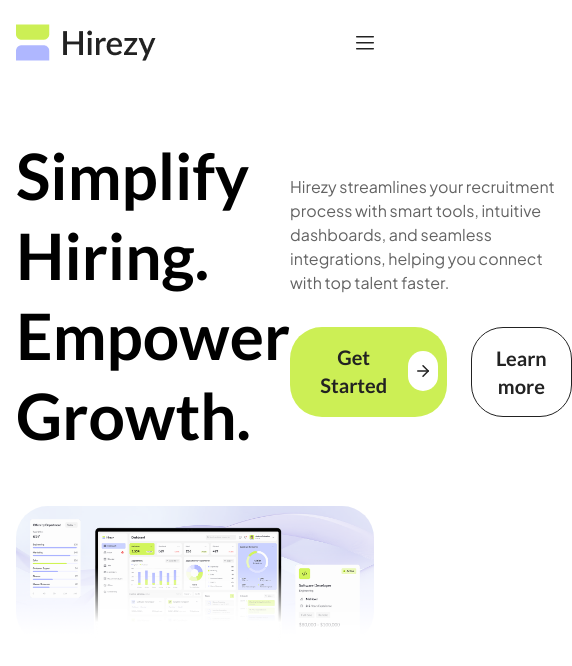
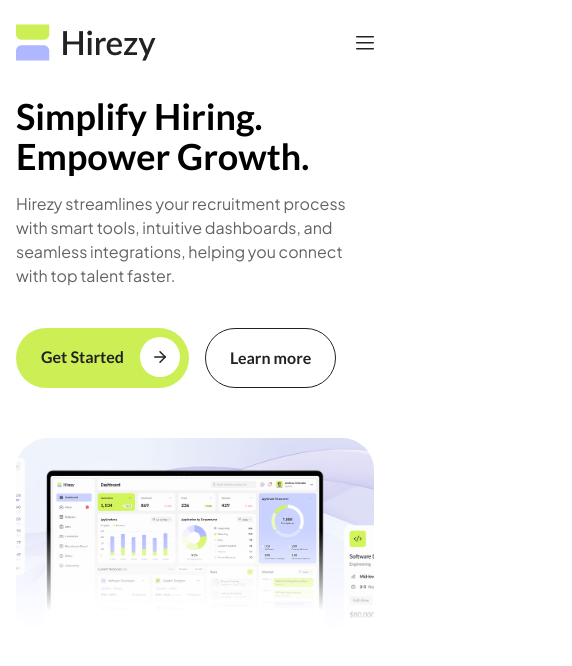
Before and after one commit to Bernardowert/project-hirezy, a Next.js app: page / in a window 390 px wide. Shown: the top 666 px of the page, 572 px wide, since content can reach past the window. Built offline with nearby package versions, Linux system fonts and the light colour scheme.

Commit message:
finalizando responsivo da section hero da pagina home

```diff
--- a/components/button/index.tsx
+++ b/components/button/index.tsx
@@ -21,7 +21,7 @@ interface ButtonProps extends React.HTMLAttributes<HTMLButtonElement>{
 
 
 export function Button({children, isBtn = true, href = "#", className, btnStyle = "btnPrimary"}:ButtonProps){
-    const defaultClass = "inline-block group px-6 py-4 font-lato font-semibold text-xl border rounded-4xl text-black-500 transition-all ease-linear";
+    const defaultClass = "inline-block group px-6 py-4 font-lato font-semibold laptop:text-xl border rounded-4xl text-black-500 transition-all ease-linear";
     const combinedClass = twMerge(defaultClass, className);
     return(
           isBtn ? (
--- a/components/sections/home/hero/areaImage.tsx
+++ b/components/sections/home/hero/areaImage.tsx
@@ -11,6 +11,7 @@ export function AreaImage(){
               alt="Image hero area"
               title="Dashboards"
               loading="eager"
+              className="h-51 object-cover tablet:object-contain tablet:h-auto"
             />
         </div>
     )
--- a/components/sections/home/hero/index.tsx
+++ b/components/sections/home/hero/index.tsx
@@ -5,13 +5,13 @@ import { ArrowRight } from "lucide-react";
 
 export function SectionHero(){
     return(
-        <section className="pt-34">
+        <section className="pt-24 laptop:pt-34">
             <ContainerGRID>
-                 <div className="flex items-center justify-between">
-                      <h1 className="font-lato font-semibold text-64/tight max-w-130.5">Simplify Hiring. Empower Growth.</h1>
-                      <div className="w-full max-w-133.5">
-                           <p className="text-grey-500 mb-8 leading-6">Hirezy streamlines your recruitment process with smart tools, intuitive dashboards, and seamless integrations, helping you connect with top talent faster.</p>
-                           <div className="flex  gap-6">
+                 <div className="flex items-center justify-between flex-col gap-4 laptop:flex-row laptop:gap-0">
+                      <h1 className="font-lato font-semibold text-4xl laptop:text-64/tight laptop:max-w-130.5">Simplify Hiring. Empower Growth.</h1>
+                      <div className="w-full max-w-133.5 tablet:text-center laptop:text-left">
+                           <p className="text-grey-500 mb-10 laptop:mb-8 leading-6">Hirezy streamlines your recruitment process with smart tools, intuitive dashboards, and seamless integrations, helping you connect with top talent faster.</p>
+                           <div className="flex gap-4 laptop:gap-6 tablet:justify-center laptop:justify-start">
                                <Button className="flex items-center gap-4 pt-2 pr-2 pb-2.5 pl-6">
                                   <span>Get Started</span>
                                    <div className="size-10 flex items-center justify-center rounded-full bg-white transition-colors ease-linear group-hover:bg-black group-focus:bg-black">
```
